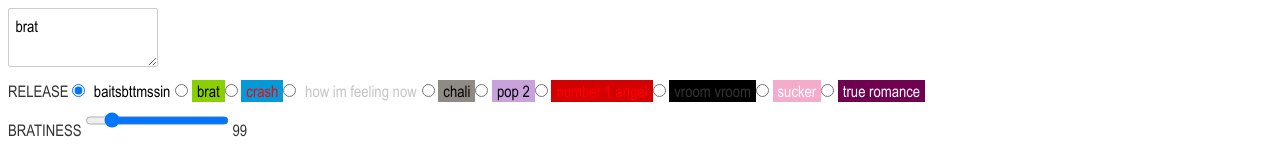
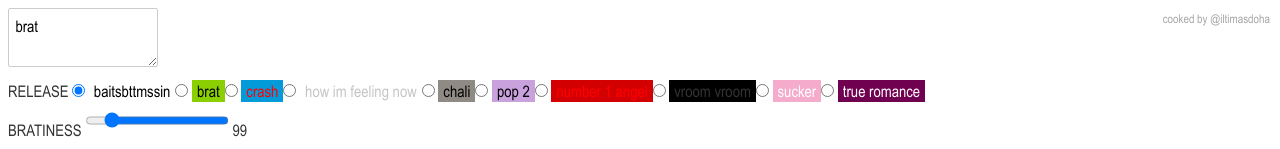
Before and after one commit to iltimasd/brat-jpeg, a Svelte app: page / in a window 1280 px wide. Shown: the top 149 px of the page. Built offline with nearby package versions, Linux system fonts and the light colour scheme.

Commit message:
attribution

```diff
--- a/src/App.svelte
+++ b/src/App.svelte
@@ -13,7 +13,7 @@
     { bg: "#908A84", text: "black", name: "chali" },
     { bg: "#C9A1DD", text: "black", name: "pop 2" },
     { bg: "#D30002", text: "red", name: "number 1 angel" },
-    { bg: "black", text: "#333333", name: "vroom vroom"},
+    { bg: "black", text: "#333333", name: "vroom vroom" },
     { bg: "#F5ABCC", text: "white", name: "sucker" },
     { bg: "#700150", text: "white", name: "true romance" },
   ];
@@ -105,6 +105,7 @@
   $: render(), text, quality, scale, blur, isFontLoaded, selectedColor;
   $: hiddenInput?.blur(), quality, scale;
 </script>
+
 <aside>
   <textarea
     bind:value={text}
@@ -190,6 +191,18 @@
     />
   </div>
 {/if}
+<div
+  style="position: absolute; top: 10px; right: 10px; font-size: 12px; color: rgba(127, 127, 127, 0.7);; text-align: right;"
+>
+  <a
+    href="https://twitter.com/iltimasdoha"
+    target="_blank"
+    style="color: rgba(127, 127, 127, 0.7);"
+  >
+    cooked by @iltimasdoha
+    </a
+  >
+</div>
 
 <style>
   :global(*) {
```
